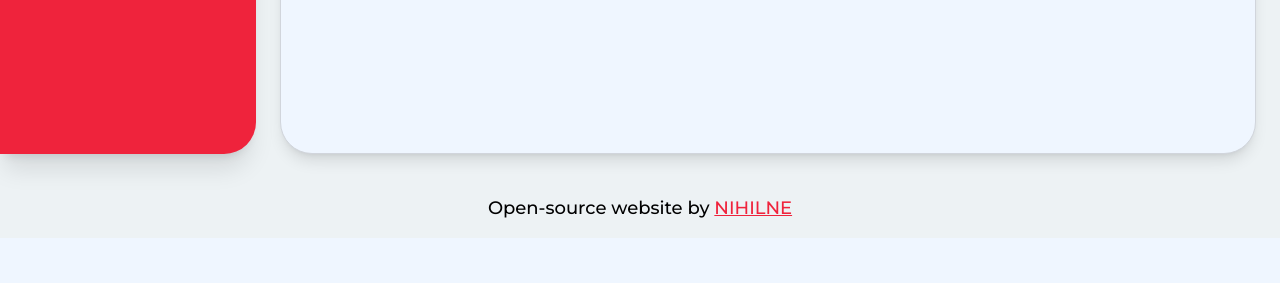
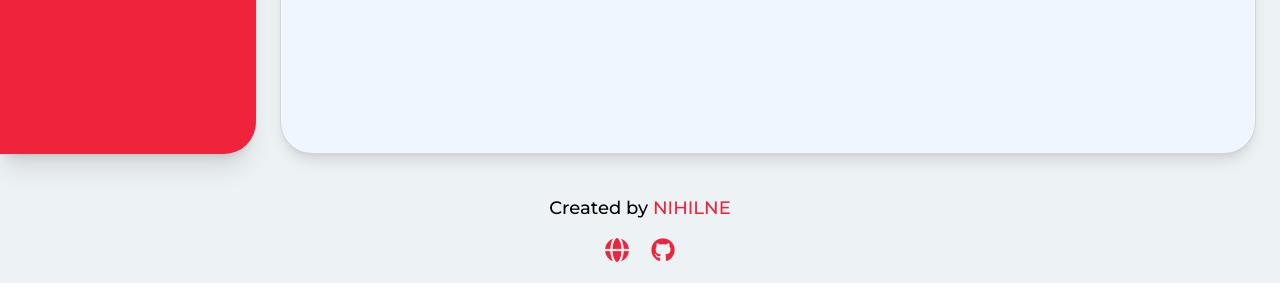
Before and after one commit to nihilne/WebTools, a Flask app: page / in a window 1280 px wide. Shown: the part 670-953 px from the top of the page. Before the commit the page ends 888 px from the top, so only its background shows below. Run offline with Flask 3, Linux system fonts and the light colour scheme; style sheets or scripts are compiled from the project's sources; some libraries are stand-ins or nearby versions.

Commit message:
feat: add social icons to footer

```diff
--- a/app/templates/base.html
+++ b/app/templates/base.html
@@ -41,12 +41,20 @@
                 {% endfor %}
             </nav>
         </div>
-        <div class="content flex-1 m-6 p-6 px-10 pt-10 rounded-4xl shadow-lg border border-gray-300 bg-blue-50">
+        <div class="flex-1 m-6 p-6 px-10 pt-10 rounded-4xl shadow-lg border border-gray-300 bg-blue-50">
             {% block content %}{% endblock %}
         </div>
     </div>
-    <div class="footer text-lg text-center my-4">
-        Open-source website by <a class="text-main-red underline" href="https://nihilne.com">NIHILNE</a>
+    <div class="text-lg text-center my-4">
+        Created by <span class="text-main-red">NIHILNE</span>
+    </div>
+    <div class="text-lg text-center mb-4 flex justify-center gap-4">
+        <a class="text-main-red underline" href="https://nihilne.com">
+            <i class="fa-solid fa-globe text-2xl"></i>
+        </a>
+        <a class="text-main-red underline" href="https://github.com/nihilne/webtools">
+            <i class="fa-brands fa-github text-2xl"></i>
+        </a>
     </div>
 </body>
 
```
